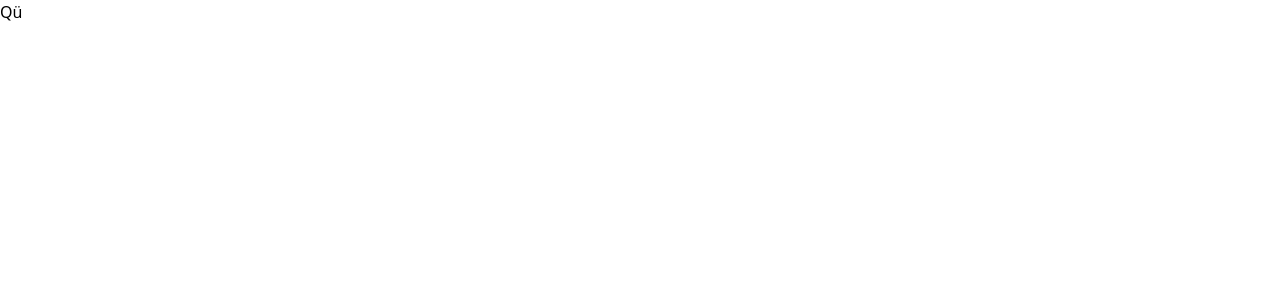
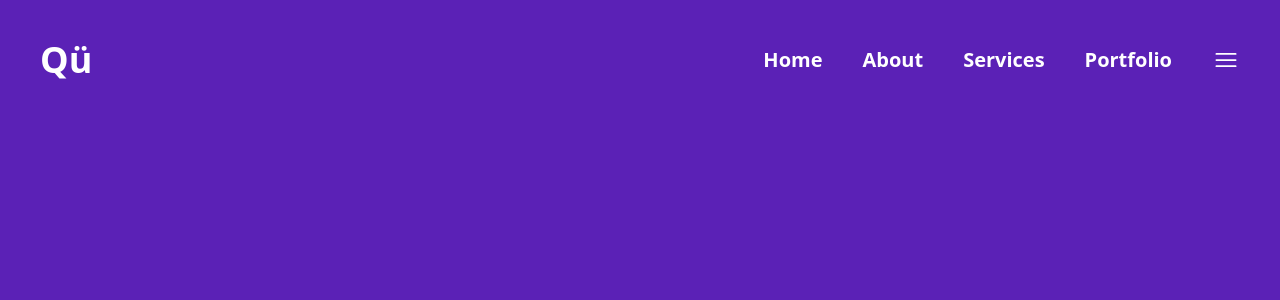
Before and after one commit to adriansth/enhance-your-reality, a Next.js app: page / in a window 1280 px wide. Shown: the top 300 px of the page. Built offline with nearby package versions, Linux system fonts and the light colour scheme.

Commit message:
feat: Built Main section Navbar.

```diff
--- /dev/null
+++ b/components/Main.jsx
@@ -0,0 +1,23 @@
+// icons
+import { Bars3Icon } from '@heroicons/react/24/outline';
+
+export default function Main() {
+    return(
+        <div className='h-screen w-full bg-violet-800'>
+            <div className='flex justify-between p-10 items-center'>
+                <div>
+                    <span className='text-4xl font-bold text-white hover:text-sky-300 cursor-pointer'>Qü</span>
+                </div>
+                <div className='flex text-xl font-bold gap-x-10 text-white items-center'>
+                    <span className='cursor-pointer hover:text-sky-300'>Home</span>
+                    <span className='cursor-pointer hover:text-sky-300'>About</span>
+                    <span className='cursor-pointer hover:text-sky-300'>Services</span>
+                    <span className='cursor-pointer hover:text-sky-300'>Portfolio</span>
+                    <div className='w-7 hover:text-sky-300 cursor-pointer'>
+                        <Bars3Icon />
+                    </div>
+                </div>
+            </div>
+        </div>
+    );
+}
--- a/package.json
+++ b/package.json
@@ -9,6 +9,7 @@
     "lint": "next lint"
   },
   "dependencies": {
+    "@heroicons/react": "^2.0.13",
     "eslint": "8.28.0",
     "eslint-config-next": "13.0.4",
     "next": "13.0.4",
--- a/pages/index.jsx
+++ b/pages/index.jsx
@@ -1,4 +1,6 @@
-import Head from 'next/head'
+import Head from 'next/head';
+// components
+import Main from '../components/Main.jsx';
 
 export default function Home() {
   return (
@@ -10,7 +12,7 @@ export default function Home() {
       </Head>
 
       <main>
-        <h1>Qü</h1>
+        <Main />
       </main>
     </div>
   )
```
Also changed, not shown: 1 other file (tests, documents, lock files or other folders).
